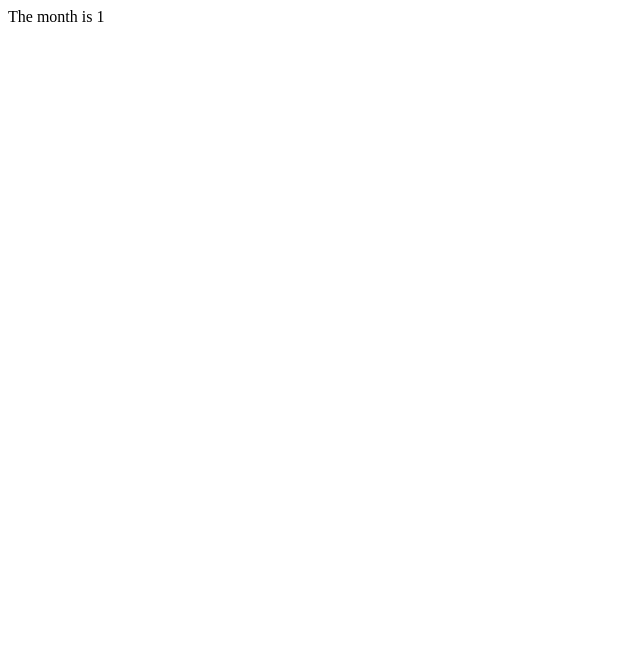
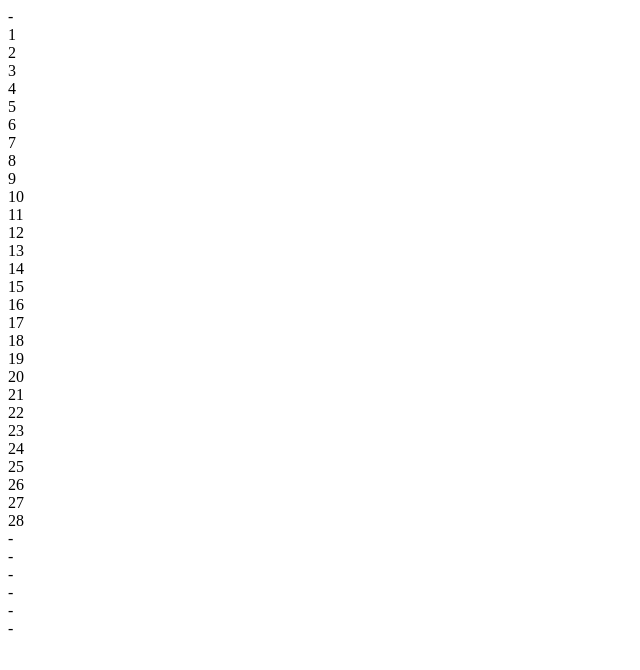
Before and after one commit to sheesania/i-wrote-today, a React (Create React App) app: page / in a window 1280 px wide. Shown: the top 670 px of the page, without its empty margins (0-640 px from the left). Built offline with nearby package versions, Linux system fonts and the light colour scheme; the HTML template or start-up script is replaced by a standard one.

Commit message:
Basic week/day structure

```diff
--- a/src/App.js
+++ b/src/App.js
@@ -2,12 +2,14 @@ import { useState } from 'react';
 import Month from './Month';
 
 function App() {
-  const [month] = useState(new Date().getMonth());
+  const now = new Date();
+  const [year] = useState(now.getFullYear())
+  const [month] = useState(now.getMonth());
 
   return (
     <div className='app'>
       {/* month pagination buttons go here */}
-      <Month month={month}></Month>
+      <Month year={year} month={month}></Month>
     </div>
   );
 }
--- /dev/null
+++ b/src/Day.js
@@ -0,0 +1,11 @@
+function Day(props) {
+  const output = typeof props.day === 'undefined' ? '-' : props.day.getDate();
+
+  return (
+    <div className='day'>
+      {output}
+    </div>
+  );
+}
+
+export default Day;
--- a/src/Month.js
+++ b/src/Month.js
@@ -1,7 +1,47 @@
+import Week from './Week';
+
+function getDaysOfMonth(year, month) {
+  const days = [];
+  const firstDay = new Date(year, month, 1);
+
+  let currentDay = firstDay;
+  while (currentDay.getMonth() === firstDay.getMonth()) {
+    days.push(currentDay);
+    currentDay = new Date(year, month, currentDay.getDate() + 1);
+  }
+
+  let firstSunday = firstDay;
+  while (firstSunday.getDay() !== 0) {
+    days.unshift(undefined);
+    const previousDay = new Date(firstSunday.getFullYear(), firstSunday.getMonth(), firstSunday.getDate() - 1);
+    firstSunday = previousDay;
+  }
+
+  let lastSaturday = days[days.length - 1];
+  while (lastSaturday.getDay() !== 6) {
+    days.push(undefined);
+    const nextDay = new Date(lastSaturday.getFullYear(), lastSaturday.getMonth(), lastSaturday.getDate() + 1);
+    lastSaturday = nextDay;
+  }
+
+  return days;
+}
+
+function getWeeksFromDays(days) {
+  const weeks = [];
+  for (let i = 0; i < days.length; i += 7) {
+    weeks.push(days.slice(i, i + 7));
+  }
+  return weeks;
+}
+
 function Month(props) {
+  const days = getDaysOfMonth(props.year, props.month);
+  const weeks = getWeeksFromDays(days);
+
   return (
     <div className='month'>
-      The month is {props.month}
+      {weeks.map((week, index) => <Week week={week} key={index}/>)}
     </div>
   );
 }
--- /dev/null
+++ b/src/Week.js
@@ -0,0 +1,11 @@
+import Day from './Day';
+
+function Week(props) {
+  return (
+    <div className='week'>
+      {props.week.map((day, index) => <Day day={day} key={index}/>)}
+    </div>
+  );
+}
+
+export default Week;
```
